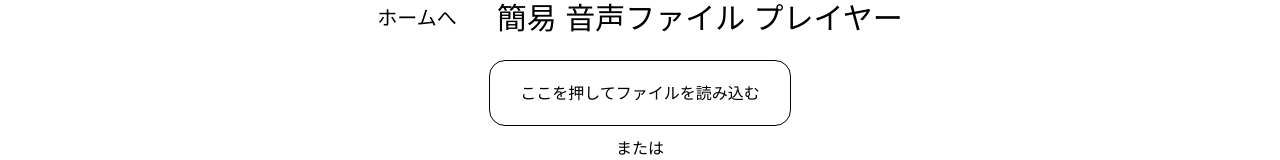
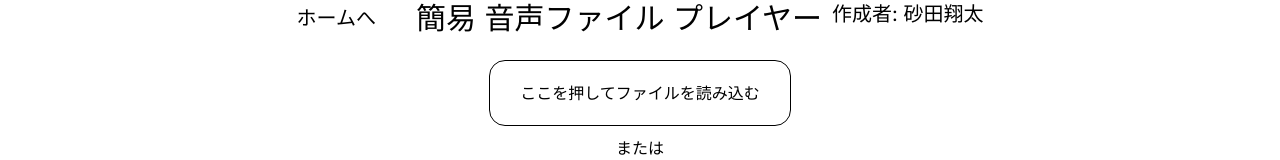
Before and after one commit to ShudoPhysicsClub/spc-tools, a React (Vite) app: page /sound-player in a window 1280 px wide. Shown: the top 160 px of the page. Built offline with nearby package versions, Linux system fonts and the light colour scheme; no server answers.

Commit message:
開発者情報を追加

```diff
--- a/src/components/Header.tsx
+++ b/src/components/Header.tsx
@@ -1,6 +1,6 @@
 import { useNavigate } from "react-router-dom";
 
-const Header = (props: { text: string; showHome: boolean }) => {
+const Header = (props: { text: string; author: string; showHome: boolean }) => {
   const navigate = useNavigate();
 
   return (
@@ -17,6 +17,10 @@ const Header = (props: { text: string; showHome: boolean }) => {
           <></>
         )}
         <p className="text-3xl mb-[3dvh]">{props.text}</p>
+        <p className="text-xl ml-[10px] mb-[3dvh]">
+          {"作成者: "}
+          {props.author}
+        </p>
       </div>
     </>
   );
--- a/src/pages/ColorConverter.tsx
+++ b/src/pages/ColorConverter.tsx
@@ -102,7 +102,7 @@ const ColorConverter = () => {
 
   return (
     <div className="flex flex-col items-center justify-center p-[16px]">
-      <Header text="カラーコンバーター" showHome />
+      <Header text="カラーコンバーター" author={"tau34"} showHome />
 
       <div className="m-[6px] flex items-center">
         <label className="mr-[5px]" htmlFor="hex">HEX:</label>
--- a/src/pages/Index.tsx
+++ b/src/pages/Index.tsx
@@ -8,7 +8,7 @@ const Index = () => {
   return (
     <>
       <div className="flex flex-col items-center justify-center">
-        <Header text={"物理班ツール置き場"} showHome={false} />
+        <Header text={"物理班ツール置き場"} author={"物理班"} showHome={false} />
         <div className="m-[5px]">
           <Button
             className="text-2xl m-[5px] border-black border-[1px] cursor-pointer"
--- a/src/pages/Markdown.tsx
+++ b/src/pages/Markdown.tsx
@@ -16,7 +16,7 @@ const Markdown = () => {
   return (
     <>
       <div className="flex flex-col items-center justify-center">
-        <Header text={"マークダウンエディタ"} showHome />
+        <Header text={"マークダウンエディタ"} author={"砂田翔太"} showHome />
         <p>
           {
             "物理班の記事や作品紹介で使用されているマークダウンの方式で、マークダウンを編集できます。"
--- a/src/pages/MorseChallenge.tsx
+++ b/src/pages/MorseChallenge.tsx
@@ -100,7 +100,7 @@ const MorseChallenge = () => {
   return (
     <>
       <div className="flex flex-col items-center justify-center">
-        <Header text={"モールス チャレンジ"} showHome />
+        <Header text={"モールス チャレンジ"} author={"砂田翔太"} showHome />
         <p>
           {
             "「モールス チャレンジ」は、モールス信号を覚える楽しいゲームです。\n設定に基づいて、10個の問題をランダムに出題します。"
--- a/src/pages/Random.tsx
+++ b/src/pages/Random.tsx
@@ -11,7 +11,7 @@ const Random = () => {
   return (
     <>
       <div className="flex flex-col items-center justify-center">
-        <Header text={"乱数メーカー"} showHome />
+        <Header text={"乱数メーカー"} author={"砂田翔太"} showHome />
         <div className="flex flex-row m-[3px]">
           <label className="m-[5px]" htmlFor="min">
             {"最小値"}
--- a/src/pages/SoundPlayer.tsx
+++ b/src/pages/SoundPlayer.tsx
@@ -43,7 +43,7 @@ const SoundPlayer = () => {
   return (
     <>
       <div className="flex flex-col items-center justify-center">
-        <Header text={"簡易 音声ファイル プレイヤー"} showHome />
+        <Header text={"簡易 音声ファイル プレイヤー"} author="砂田翔太" showHome />
         <div className="">
           <input
             ref={inputFileRef}
```
